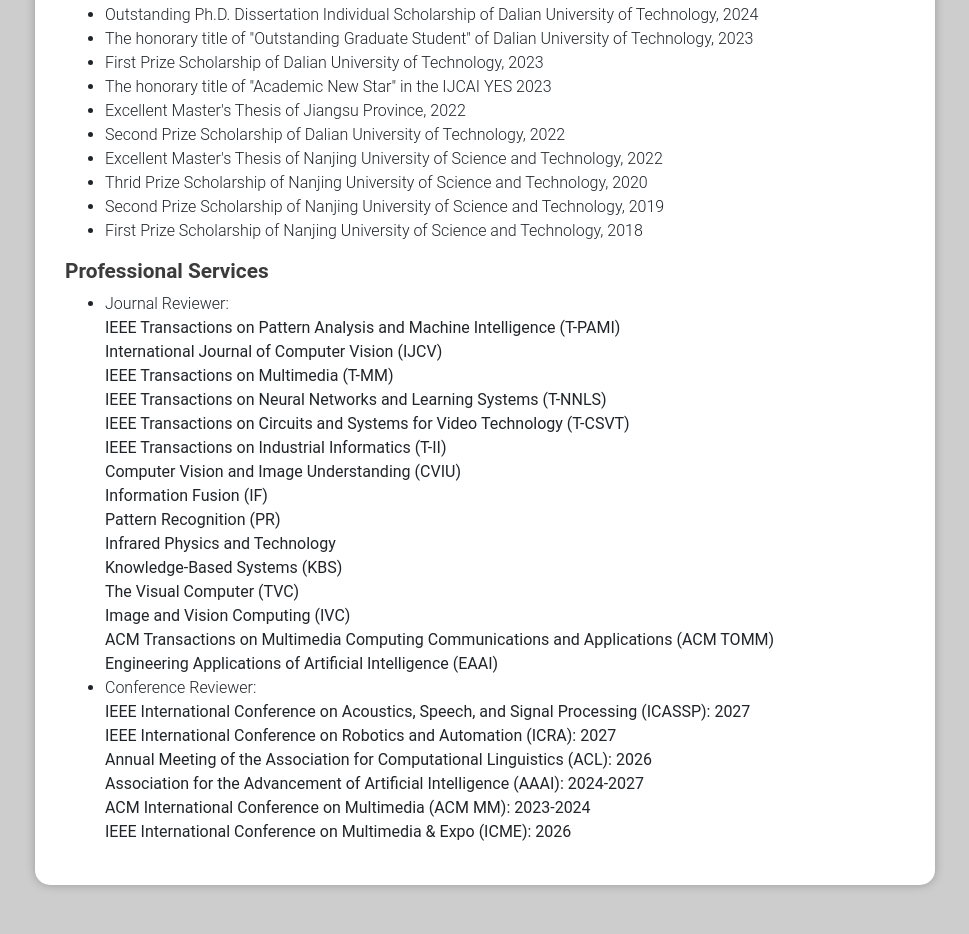
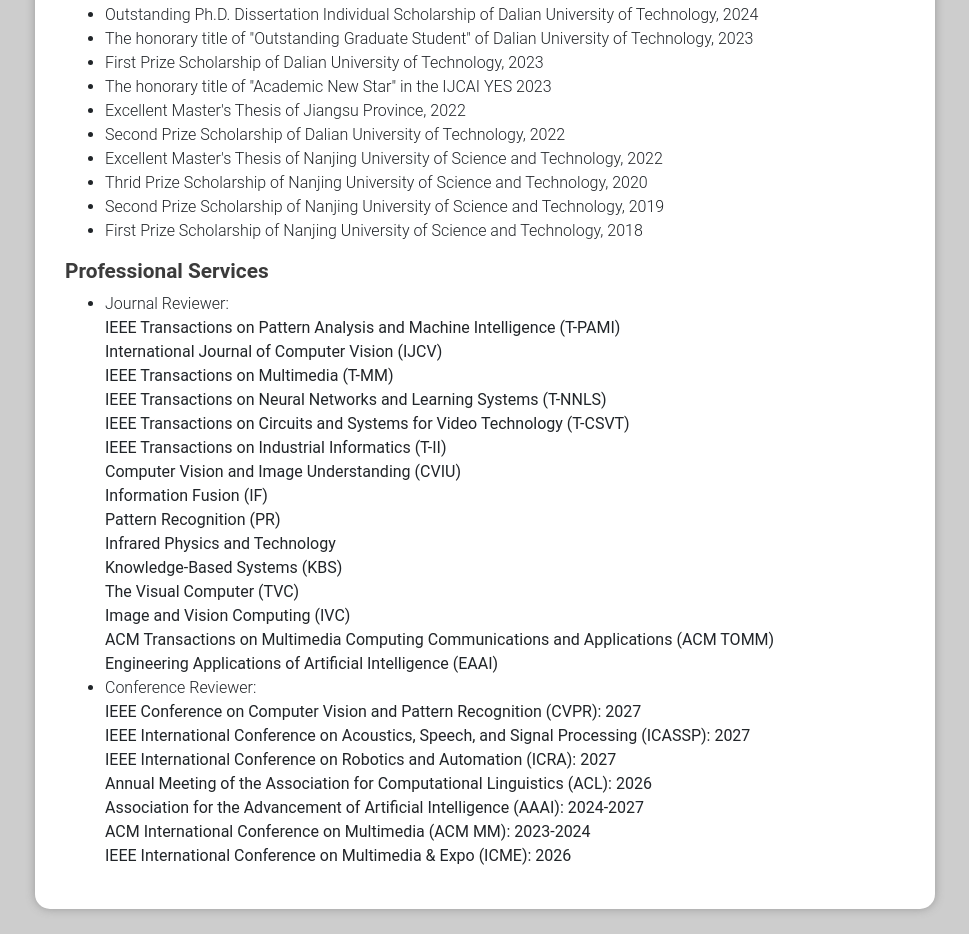
Before and after one commit to wdhudiekou/wdhudiekou.github.io, a plain HTML site: page index.html in a window 1280 px wide. Shown: the part 2795-3729 px from the top of the page, without its empty margins (155-1124 px from the left). Before the commit the page ends 3705 px from the top, so only its background shows below. Drawn offline with nearby package versions, Linux system fonts and the light colour scheme.

Commit message:
Update index.html

```diff
--- a/index.html
+++ b/index.html
@@ -473,6 +473,7 @@ $(document).ready(function() {
 			<b>ACM Transactions on Multimedia Computing Communications and Applications (ACM TOMM)</b><br>
 			<b>Engineering Applications of Artificial Intelligence (EAAI)</b><br>
 			<li> Conference Reviewer:  </li>
+			<b>IEEE Conference on Computer Vision and Pattern Recognition (CVPR): 2027</b><br>
 			<b>IEEE International Conference on Acoustics, Speech, and Signal Processing (ICASSP): 2027</b><br>
 			<b>IEEE International Conference on Robotics and Automation (ICRA): 2027</b><br>
 			<b>Annual Meeting of the Association for Computational Linguistics (ACL): 2026</b><br>
```
